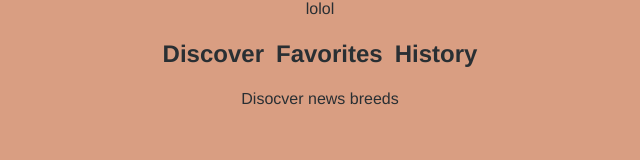
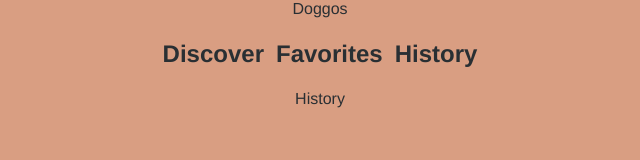
Before and after one commit to vk-573/DaaS, a Vue app in the folder doggos/: page /history in a window 1280 px wide. Shown: the top 160 px of the page, without its empty margins (320-960 px from the left). Built offline with nearby package versions, Linux system fonts and the light colour scheme.

Commit message:
feat(Routing): adding basic routing

```diff
--- a/doggos/src/App.vue
+++ b/doggos/src/App.vue
@@ -1,20 +1,18 @@
 <template>
   <div>
-    lolol
+    Doggos
     <NavBar />
-    <Discover msg="Hello Vue 3.0 + Vite" />
+    <router-view/>
   </div>
 </template>
 
 <script>
-import Discover from './components/Discover/Discover.vue';
 import NavBar from './components/NavBar/NavBar.vue';
 
 export default {
   name: 'App',
   components: {
     NavBar,
-    Discover,
   }
 }
 </script>
--- /dev/null
+++ b/doggos/src/components/Favorite/Favorite.vue
@@ -0,0 +1,14 @@
+<script>
+export default {
+  name: 'Favorite',
+  data() {
+    return {
+      count: 0
+    }
+  }
+}
+</script>
+
+<template>
+  <div>Favorite</div>
+</template>
--- /dev/null
+++ b/doggos/src/components/History/History.vue
@@ -0,0 +1,14 @@
+<script>
+export default {
+  name: 'History',
+  data() {
+    return {
+      count: 0
+    }
+  }
+}
+</script>
+
+<template>
+  <div>History</div>
+</template>
--- /dev/null
+++ b/doggos/src/routes.js
@@ -0,0 +1,36 @@
+import { createWebHistory, createRouter } from 'vue-router';
+import App from './App.vue';
+import Discover from './components/Discover/Discover.vue';
+import Favorite from './components/Favorite/Favorite.vue';
+import History from './components/History/History.vue';
+
+
+const routes = [
+  {
+    path: '/',
+    name: 'discover',
+    component: Discover
+  },
+  {
+    path: '/favorite',
+    name: 'favorite',
+    component: Favorite
+  },
+  {
+    path: '/history',
+    name: 'history',
+    component: History
+  },
+  {
+    path: '/:pathMatch(.*)',
+    component: Discover
+  }
+];
+
+const history = createWebHistory();
+const router = createRouter({
+  history,
+  routes
+});
+
+export default router;
```
Also changed, not shown: doggos/package.json (+4 -3 lines), doggos/src/main.js (+5 -4 lines), 1 other file (tests, documents, lock files or other folders).
